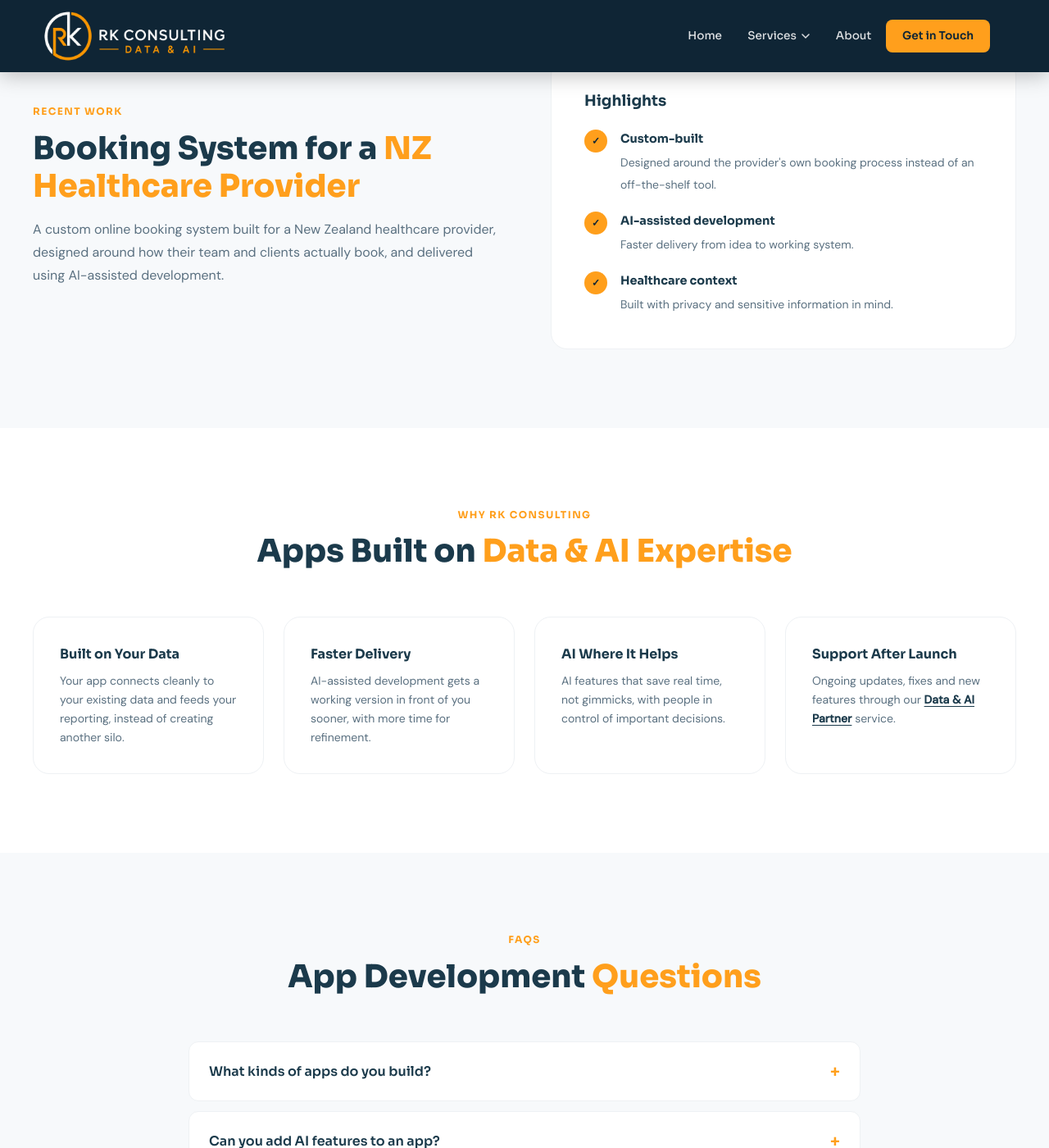
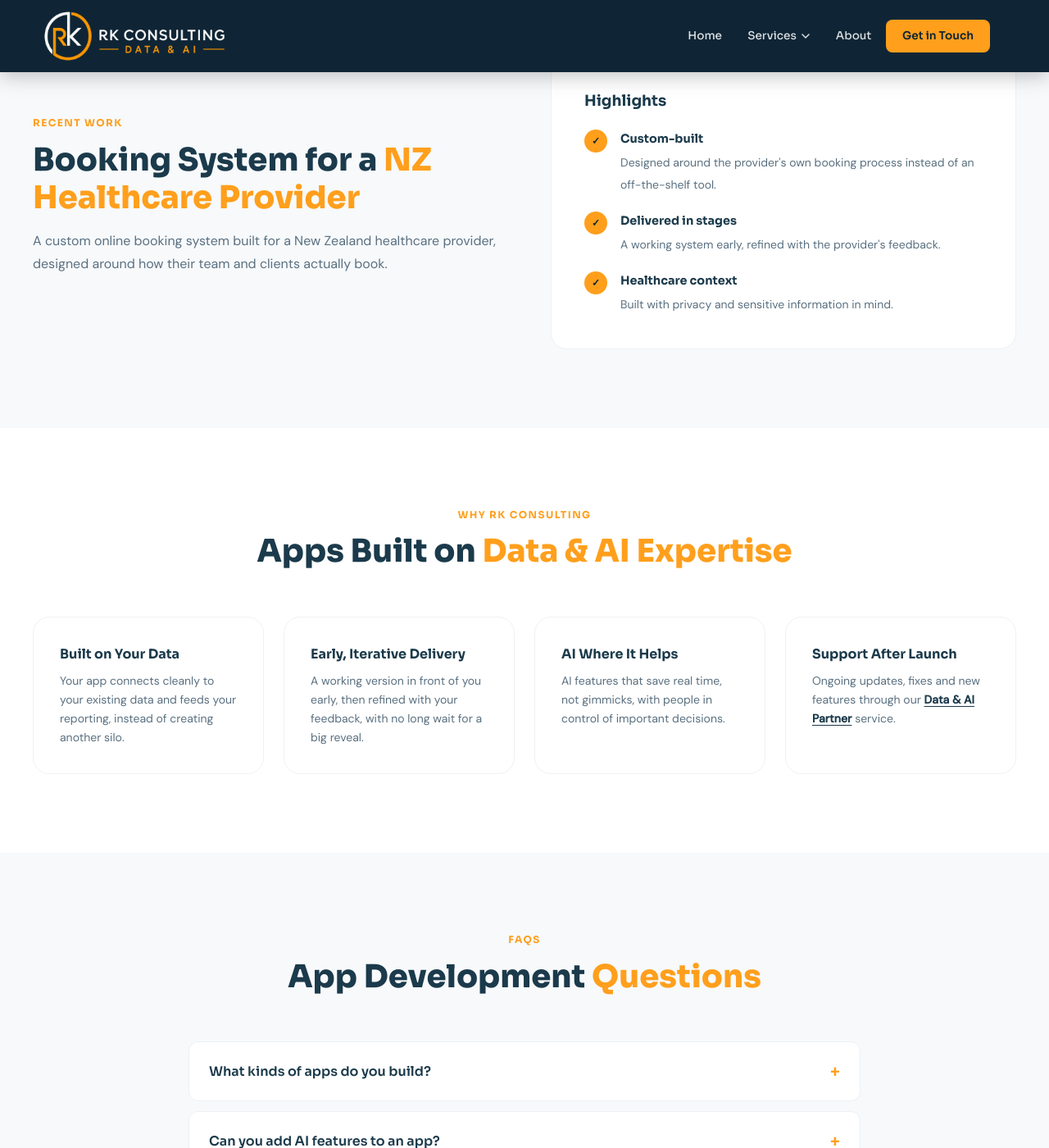
Before and after one commit to rkconsultingnz/rkconsultingnz.github.io, a Jekyll site: the page built from app-development.html, in a window 1280 px wide and 1400 px high, scrolled down 3117 px. Shown: the whole window at 82% size. Built offline with Jekyll 4.4.1, drawn with Linux system fonts in a browser that asks for light colours; some of the changed text lies outside the part shown.

Commit message:
App Development: drop 'AI-assisted development' wording, focus on early, staged delivery
Co-Authored-By: Claude Opus 5.5 <noreply@anthropic.com>
Claude-Session: https://claude.ai/code/session_016rPhsbE8KTFDMdVmhpC3P9

```diff
--- a/_includes/schema-org.html
+++ b/_includes/schema-org.html
@@ -54,7 +54,7 @@
           "Airtable", "Microsoft Power BI", "DAX", "Power Query", "Looker Studio", "BigQuery",
           "Google Analytics 4", "Google Apps Script", "Microsoft Excel", "Google Sheets",
           "Workflow automation", "Zapier", "Make", "Large language models", "Claude API",
-          "OpenAI API", "Gemini API", "Generative AI strategy", "Business intelligence", "Custom web application development", "AI-assisted software development"
+          "OpenAI API", "Gemini API", "Generative AI strategy", "Business intelligence", "Custom web application development"
         ],
         "hasOfferCatalog": {
           "@type": "OfferCatalog",
--- a/app-development.html
+++ b/app-development.html
@@ -2,7 +2,7 @@
 layout: default
 permalink: /app-development/
 title: "Custom App Development NZ | AI-Powered Business Apps | RK"
-description: "Custom business apps and AI-powered products for NZ organisations: booking systems, client and staff portals, operations apps and AI tools, built faster with AI-assisted development."
+description: "Custom business apps and AI-powered products for NZ organisations: booking systems, client and staff portals, operations apps and AI tools, built around how you work and supported after launch."
 og_title: "Custom Apps & AI-Powered Products | RK Consulting"
 og_description: "Booking systems, portals, operations apps and AI-powered products, built around how you work and on top of your data."
 last_modified_at: 2026-10-14
@@ -14,7 +14,7 @@ service:
   description: >-
     Custom business applications and AI-powered products: booking and scheduling systems, client, member and
     staff portals, operations apps that replace spreadsheets, and products with AI features such as smart
-    triage, document extraction and assistants. Built with AI-assisted development for faster delivery,
+    triage, document extraction and assistants. Delivered in stages with early working versions,
     integrated with existing data and tools, and supported after launch.
   offers:
     - Booking and scheduling systems
@@ -29,14 +29,14 @@ glance:
   - label: What we build
     value: Booking systems, client and staff portals, operations apps, AI-powered products, and more. If it can be built, let's talk
   - label: How we build
-    value: AI-assisted development for faster delivery, connected to your data and tools, with AI features where they add real value
+    value: In stages with early working versions, connected to your data and tools, with AI features where they add real value
 faq:
   - q: What kinds of apps do you build?
     a: Booking and scheduling systems, client and staff portals, operations apps that replace spreadsheets, and AI-powered products are common examples, but they're not the limit. If your idea can be built as a web app, we're happy to talk it through.
   - q: Can you add AI features to an app?
     a: Yes. We add AI where it genuinely helps, such as triaging requests, extracting details from uploaded documents, summarising information, answering questions or suggesting next steps, with people kept in control of important decisions.
-  - q: How do you build apps faster?
-    a: We use AI-assisted development alongside experienced engineering judgement. That lets us get a working version in front of you sooner and spend more of the project refining it with your feedback.
+  - q: How quickly can you deliver an app?
+    a: It depends on the scope, but we aim to get a working version in front of you early, then build and refine it in stages with your feedback, rather than disappearing for months before a big reveal.
   - q: Who looks after the app after launch?
     a: We can, through our Data & AI Partner service, covering updates, fixes and new features as your needs grow. We can also hand over to your own team with training.
   - q: How do you handle sensitive data, such as health or personal information?
@@ -50,7 +50,7 @@ related: [data-ai-partner, ai-automation, airtable-ai-automation]
       {% include breadcrumb.html %}
       <div class="section-label">Service</div>
       <h1>Custom Apps &amp; <span>AI-Powered Products</span></h1>
-      <p>Booking systems, portals, operations apps and AI products, built around how you work and on top of your data. From idea to working app, faster with AI-assisted development.</p>
+      <p>Booking systems, portals, operations apps and AI products, built around how you work and on top of your data. From idea to working app, delivered in stages so you see progress early.</p>
       <a href="{{ '/contact/' | relative_url }}" class="btn-primary">Discuss Your App Idea &rarr;</a>
     </div>
     {% include hero-visual.html %}
@@ -144,7 +144,7 @@ related: [data-ai-partner, ai-automation, airtable-ai-automation]
       <li class="process-step">
         <span class="process-num" aria-hidden="true">03</span>
         <h3>Build in Stages</h3>
-        <p>AI-assisted development and regular demos, so you see real progress and can shape the app as it grows.</p>
+        <p>Regular demos of working features, so you see real progress and can shape the app as it grows.</p>
       </li>
       <li class="process-step">
         <span class="process-num" aria-hidden="true">04</span>
@@ -161,14 +161,14 @@ related: [data-ai-partner, ai-automation, airtable-ai-automation]
       <div>
         <div class="section-label">Recent Work</div>
         <h2 class="section-title">Booking System for a <span>NZ Healthcare Provider</span></h2>
-        <p class="body-copy">A custom online booking system built for a New Zealand healthcare provider, designed around how their team and clients actually book, and delivered using AI-assisted development.</p>
+        <p class="body-copy">A custom online booking system built for a New Zealand healthcare provider, designed around how their team and clients actually book.</p>
       </div>
       <div>
         <div class="panel panel--light">
           <h3 class="panel-title">Highlights</h3>
           <ol class="steps">
             <li><span class="step-num" aria-hidden="true">&#10003;</span><div><strong>Custom-built</strong><span>Designed around the provider's own booking process instead of an off-the-shelf tool.</span></div></li>
-            <li><span class="step-num" aria-hidden="true">&#10003;</span><div><strong>AI-assisted development</strong><span>Faster delivery from idea to working system.</span></div></li>
+            <li><span class="step-num" aria-hidden="true">&#10003;</span><div><strong>Delivered in stages</strong><span>A working system early, refined with the provider's feedback.</span></div></li>
             <li><span class="step-num" aria-hidden="true">&#10003;</span><div><strong>Healthcare context</strong><span>Built with privacy and sensitive information in mind.</span></div></li>
           </ol>
         </div>
@@ -189,8 +189,8 @@ related: [data-ai-partner, ai-automation, airtable-ai-automation]
         <p class="why-desc">Your app connects cleanly to your existing data and feeds your reporting, instead of creating another silo.</p>
       </div>
       <div class="why-card">
-        <h3 class="why-title">Faster Delivery</h3>
-        <p class="why-desc">AI-assisted development gets a working version in front of you sooner, with more time for refinement.</p>
+        <h3 class="why-title">Early, Iterative Delivery</h3>
+        <p class="why-desc">A working version in front of you early, then refined with your feedback, with no long wait for a big reveal.</p>
       </div>
       <div class="why-card">
         <h3 class="why-title">AI Where It Helps</h3>
--- a/index.html
+++ b/index.html
@@ -71,7 +71,7 @@ redirect_from:
           <svg aria-hidden="true" focusable="false" width="24" height="24" viewBox="0 0 24 24" fill="none" stroke="currentColor" stroke-width="2" stroke-linecap="round" stroke-linejoin="round"><rect x="2" y="3" width="20" height="14" rx="2"/><path d="M8 21h8M12 17v4"/></svg>
         </div>
         <h3 class="sc-title">App Development</h3>
-        <p class="sc-desc">Custom booking systems, portals, operations apps and AI-powered products — built around how you work, faster with AI-assisted development.</p>
+        <p class="sc-desc">Custom booking systems, portals, operations apps and AI-powered products — built around how you work and on top of your data.</p>
         <span class="sc-link">Explore App Development &rarr;</span>
       </a>
 
--- a/llms.txt
+++ b/llms.txt
@@ -18,7 +18,7 @@
 
 - [Airtable Consulting](https://www.rkconsulting.co.nz/airtable/): Base and table architecture, field structures and formulas, linked records and lookups, Interface Designer apps, automations and JavaScript scripting, integrations with Outlook, Slack, Salesforce and Xero via Zapier or Make, QA and training.
 - [AI Automation](https://www.rkconsulting.co.nz/ai-automation/): LLM-powered business workflows: document and data extraction, review and survey analysis, intelligent email workflows, automated narrative reporting, content classification and cross-platform orchestration, built on Claude, GPT and Gemini APIs.
-- [App Development](https://www.rkconsulting.co.nz/app-development/): Custom business apps and AI-powered products: booking and scheduling systems, client, member and staff portals, operations apps that replace spreadsheets, and apps with AI features such as smart triage, document extraction and assistants. Built with AI-assisted development; supported after launch through the Data & AI Partner service. Recent work includes a custom booking system for a New Zealand healthcare provider.
+- [App Development](https://www.rkconsulting.co.nz/app-development/): Custom business apps and AI-powered products: booking and scheduling systems, client, member and staff portals, operations apps that replace spreadsheets, and apps with AI features such as smart triage, document extraction and assistants. Delivered in stages with early working versions; supported after launch through the Data & AI Partner service. Recent work includes a custom booking system for a New Zealand healthcare provider.
 - [Airtable + AI Automation](https://www.rkconsulting.co.nz/airtable-ai-automation/): AI inside Airtable: document and form extraction into records, classification and routing of requests, feedback summaries, AI-drafted emails and human review screens, using Airtable AI and the Claude, GPT and Gemini APIs.
 - [AI Consulting](https://www.rkconsulting.co.nz/ai-consulting/): AI opportunity discovery, phased roadmaps, proof-of-concept builds, responsible AI guidance, team upskilling and ongoing advisory. Tool-agnostic.
 - [Power BI](https://www.rkconsulting.co.nz/power-bi/): Executive dashboards, financial reporting, star and snowflake schema data modelling, migration from Excel, SSRS and Tableau, row-level security and governance, Azure OpenAI and Copilot integration.
```
